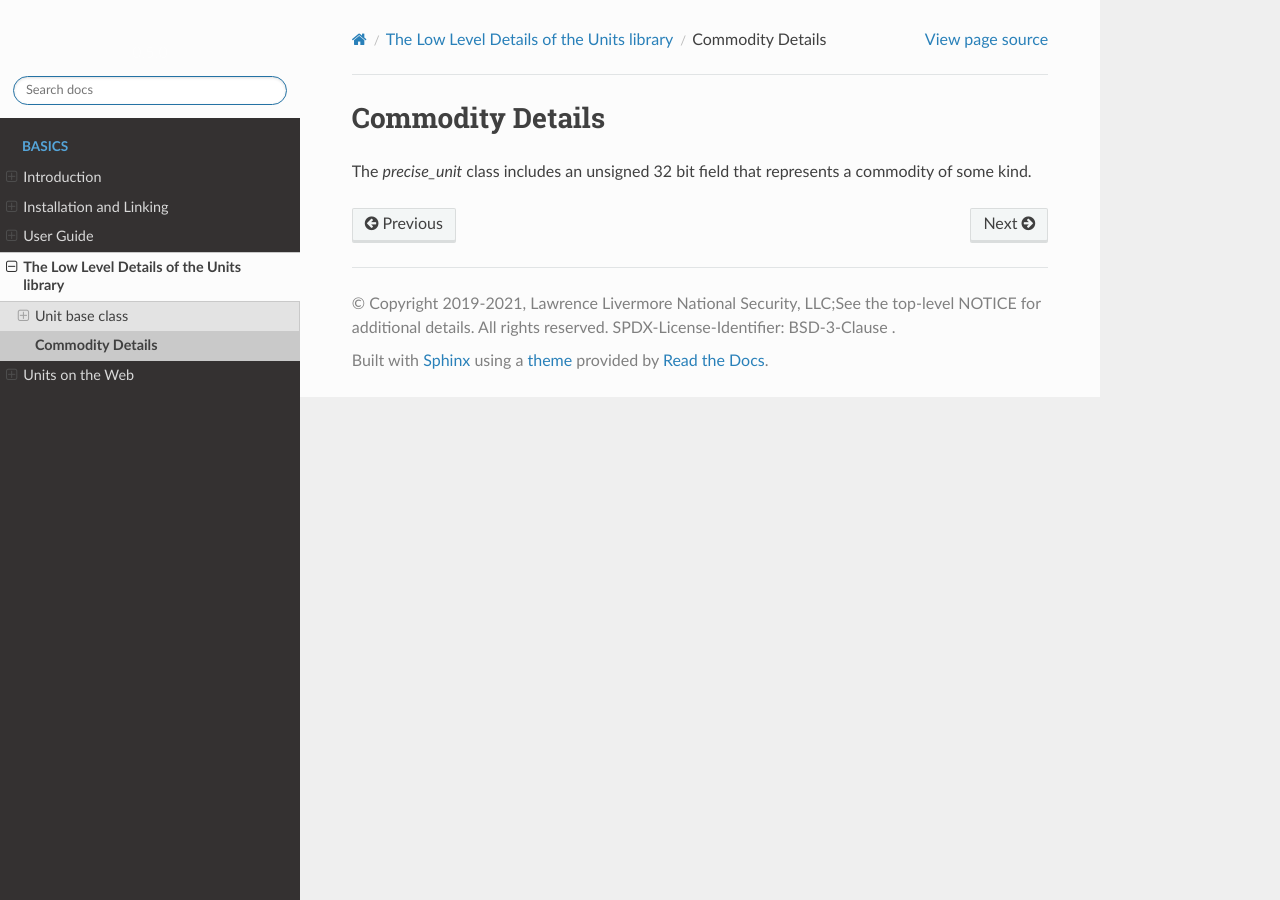
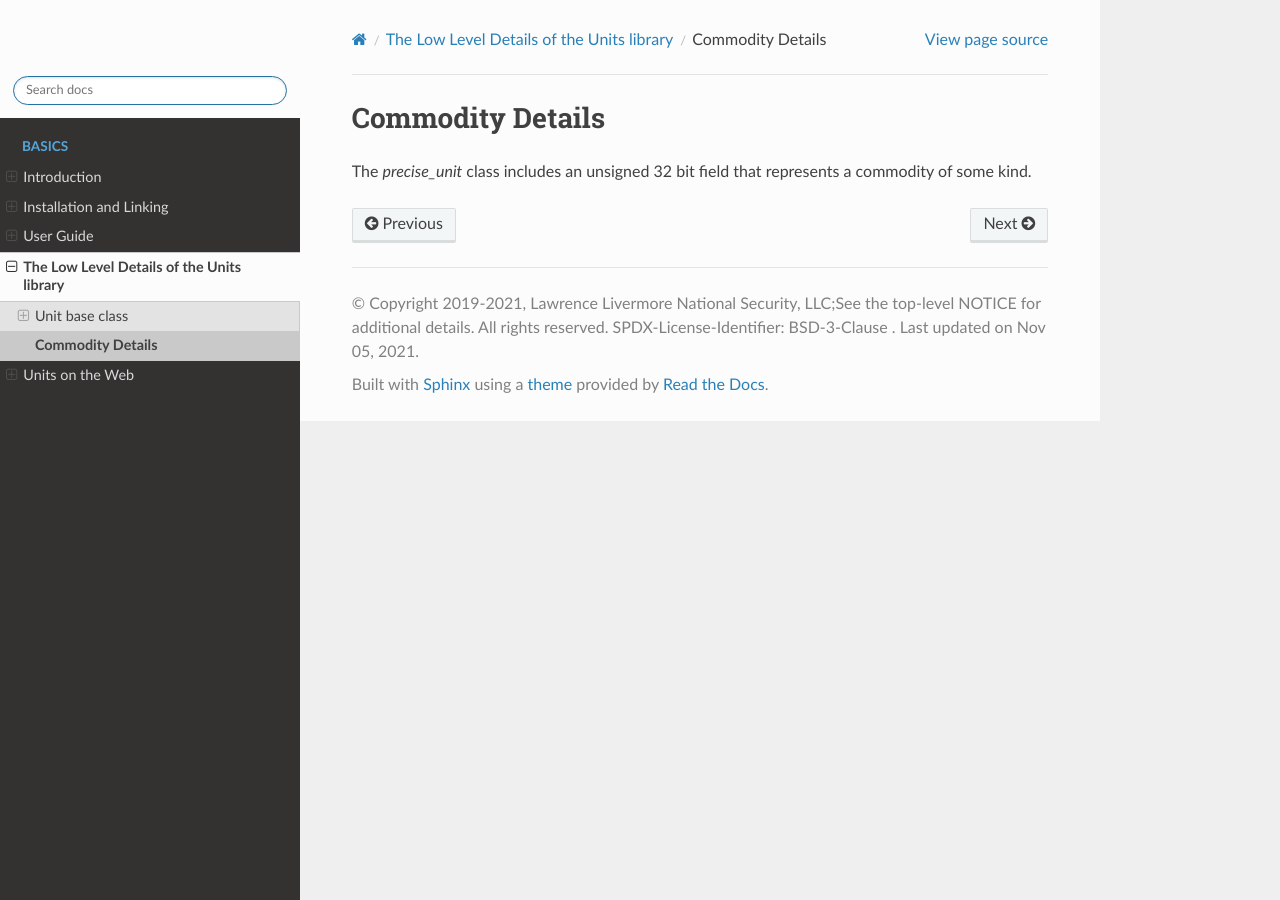
Before and after one commit to LLNL/units, a Sphinx documentation site: the page built from docs/details/commodities.rst, in a window 1280 px wide. Built offline with Sphinx 7.4.7 and the Read the Docs theme 2.0.0, drawn with Linux system fonts in a browser that asks for light colours.

Commit message:
more updates to RTD

```diff
--- a/docs/conf.py
+++ b/docs/conf.py
@@ -175,6 +175,8 @@ html_sidebars = {
 }
 
 # -- Options for HTMLHelp output ------------------------------------------
+# Adding last updated timestamp at the bottom of every page
+html_last_updated_fmt = ""  # Empty string = '%b %d, %Y'
 
 # Output file base name for HTML help builder.
 htmlhelp_basename = "Unitsdoc"
@@ -231,5 +233,5 @@ texinfo_documents = [
 
 
 def setup(app):
-    app.add_stylesheet("css/custom.css")  # may also be an URL
+    app.add_css_file("css/custom.css")  # may also be an URL
     # app.add_transform(AutoStructify)
```
Also changed, not shown: .pre-commit-config.yaml.
